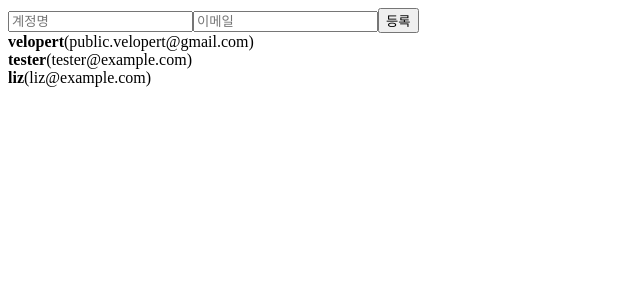
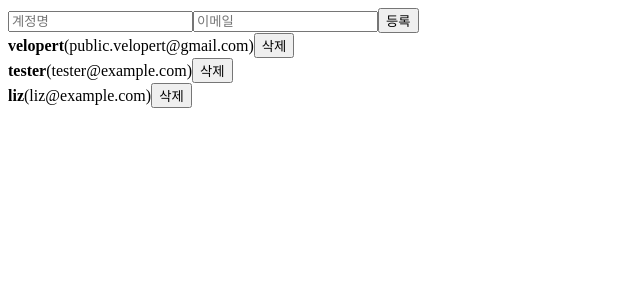
Before and after one commit to ImportantHan/React_Arrangement, a React (Create React App) app: page / in a window 1280 px wide. Shown: the top 300 px of the page, without its empty margins (0-640 px from the left). Built offline with nearby package versions, Linux system fonts and the light colour scheme.

Commit message:
배열에 항목 제거 배열에 항목 제거까지 완료. 수정해야함

```diff
--- a/src/App.js
+++ b/src/App.js
@@ -17,7 +17,7 @@
     });
   };
 
-  const users = [
+  const [users, setUsers] = useState([
     {
       id: 1,
       username: "velopert",
@@ -33,17 +33,31 @@
       username: "liz",
       email: "liz@example.com"
     }
-  ];
+  ]);
 
   const nextId = useRef(4);
   const onCreate = () => {
     // 나중에 구현 할 배열에 항목 추가하는 로직
+    const user = {
+      id: nextId.current,
+      username,
+      email
+    };
+    setUsers(users.concat(user));
+
     setInputs({
       username: "",
       email: ""
     });
     nextId.current += 1;
   };
+
+  const onRemove = (id) => {
+    // user.id가 파라미터로 일치하지 않는 원소만 추출해서 새로운 배열 만듦
+    // = user.id가 id인 것을 제거
+    setUsers(users.filter((user) => user.id !== id));
+  };
+
   return (
     <>
       <CreateUser
@@ -52,7 +66,7 @@
         onChange={onChange}
         onCreate={onCreate}
       />
-      <UserList users={users} />
+      <UserList users={users} onRemove={onRemove} />
     </>
   );
 }
--- a/src/UserList.js
+++ b/src/UserList.js
@@ -1,19 +1,20 @@
 import React from "react";
 
-function User({ user }) {
+function User({ user, onRemove }) {
   return (
     <div>
       <b>{user.username}</b>
       <span>({user.email})</span>
+      <button onClick={() => onRemove(user.id)}>삭제</button>
     </div>
   );
 }
 
-function UserList({ users }) {
+function UserList({ users, onRemove }) {
   return (
     <div>
       {users.map((user) => (
-        <User user={user} key={user.id} />
+        <User user={user} key={user.id} onRemove={onRemove} />
       ))}
     </div>
   );
```
